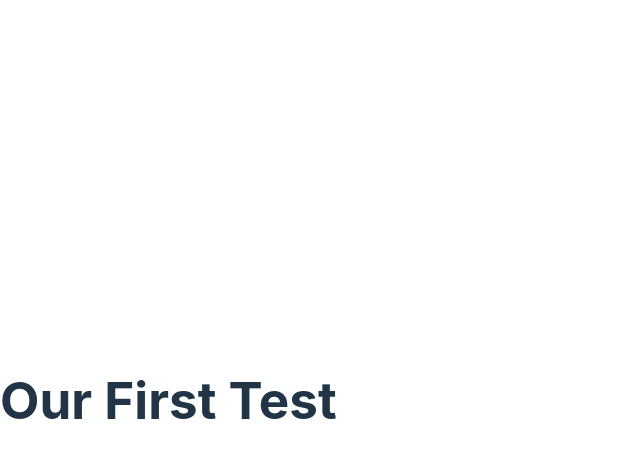
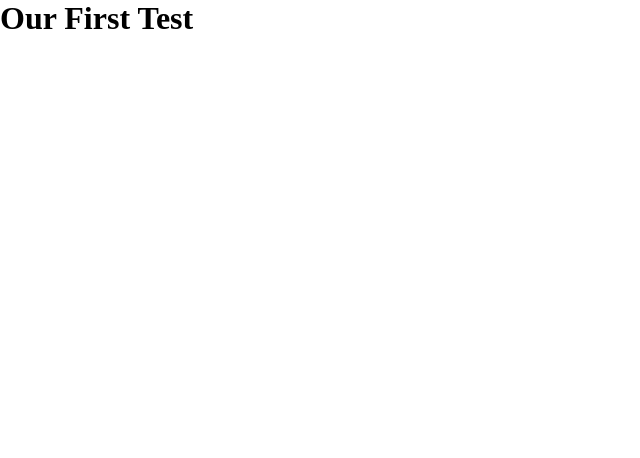
Before and after one commit to grntco/shopping-cart, a React (Vite) app: page / in a window 1280 px wide. Shown: the top 458 px of the page, without its empty margins (0-640 px from the left). Built offline with nearby package versions, Linux system fonts and the light colour scheme.

Commit message:
rm default styles from vite

```diff
--- a/src/index.css
+++ b/src/index.css
@@ -1,68 +1,12 @@
 :root {
-    font-family: Inter, system-ui, Avenir, Helvetica, Arial, sans-serif;
-    line-height: 1.5;
-    font-weight: 400;
-
-    color-scheme: light dark;
-    color: rgba(255, 255, 255, 0.87);
-    background-color: #242424;
-
     font-synthesis: none;
     text-rendering: optimizeLegibility;
     -webkit-font-smoothing: antialiased;
     -moz-osx-font-smoothing: grayscale;
 }
 
-a {
-    font-weight: 500;
-    color: #646cff;
-    text-decoration: inherit;
+* {
+    margin: 0;
+    padding: 0;
+    box-sizing: border-box;
 }
-a:hover {
-    color: #535bf2;
-}
-
-body {
-    margin: 0;
-    display: flex;
-    place-items: center;
-    min-width: 320px;
-    min-height: 100vh;
-}
-
-h1 {
-    font-size: 3.2em;
-    line-height: 1.1;
-}
-
-button {
-    border-radius: 8px;
-    border: 1px solid transparent;
-    padding: 0.6em 1.2em;
-    font-size: 1em;
-    font-weight: 500;
-    font-family: inherit;
-    background-color: #1a1a1a;
-    cursor: pointer;
-    transition: border-color 0.25s;
-}
-button:hover {
-    border-color: #646cff;
-}
-button:focus,
-button:focus-visible {
-    outline: 4px auto -webkit-focus-ring-color;
-}
-
-@media (prefers-color-scheme: light) {
-    :root {
-        color: #213547;
-        background-color: #ffffff;
-    }
-    a:hover {
-        color: #747bff;
-    }
-    button {
-        background-color: #f9f9f9;
-    }
-}
```
